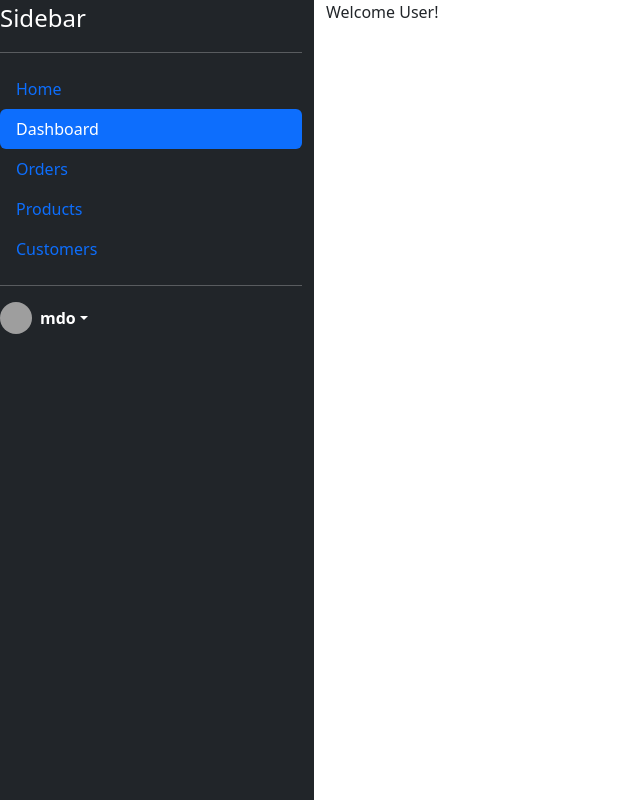
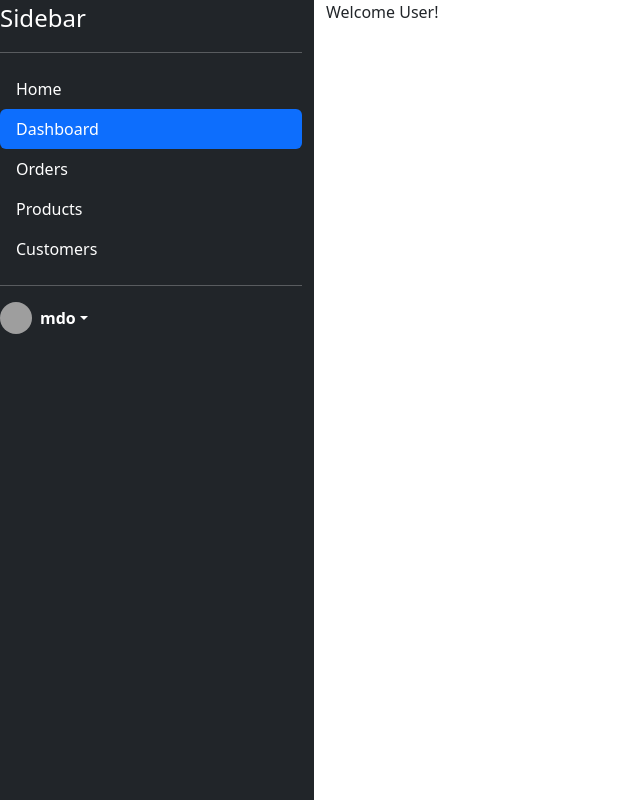
Before and after one commit to pablio1/ITELECT4, a React (Create React App) app: page /dashboard in a window 1280 px wide. Shown: the whole page, without its empty margins (0-640 px from the left). Built offline with nearby package versions, Linux system fonts and the light colour scheme; grey boxes are pictures that could not be loaded.

Commit message:
text-white

```diff
--- a/src/pages/Main/index.js
+++ b/src/pages/Main/index.js
@@ -30,35 +30,35 @@ handleClickSidebar = (pages) => {
     <ul class="nav nav-pills flex-column mb-auto">
       <li class="nav-item">
         <Link to="/home" onClick={() => this.handleClickSidebar('home')} Link style={{textDecoration: 'none'}}>
-            <div class={this.state.activePage === 'home' ? "nav-link active" : "nav-link"} aria-current="page">
+            <div class={this.state.activePage === 'home' ? "nav-link active" : "text-white nav-link"} aria-current="page">
             Home
             </div>
         </Link>
       </li>
       <li>
         <Link to="/dashboard" onClick={() => this.handleClickSidebar('dashboard')} Link style={{textDecoration: 'none'}}>
-            <div class={this.state.activePage === 'dashboard' ? "nav-link active" : "nav-link"}>
+            <div class={this.state.activePage === 'dashboard' ? "nav-link active" : "text-white nav-link"}>
             Dashboard
             </div>
         </Link>
       </li>
       <li>
         <Link to="/orders"  onClick={() => this.handleClickSidebar('orders')} Link style={{textDecoration: 'none'}}>
-            <div class={this.state.activePage === 'orders' ? "nav-link active" : "nav-link"}>
+            <div class={this.state.activePage === 'orders' ? "nav-link active" : "text-white nav-link"}>
             Orders
             </div>
         </Link>
       </li>
       <li>
         <Link to="/products"  onClick={() => this.handleClickSidebar('products')} Link style={{textDecoration: 'none'}}>
-            <div class={this.state.activePage === 'products' ? "nav-link active" : "nav-link"}>
+            <div class={this.state.activePage === 'products' ? "nav-link active" : "text-white nav-link"}>
             Products
             </div>
         </Link>
       </li>
       <li>
         <Link to="/customers"  onClick={() => this.handleClickSidebar('customers')} Link style={{textDecoration: 'none'}}>
-            <div class={this.state.activePage === 'customers' ? "nav-link active" : "nav-link"}>
+            <div class={this.state.activePage === 'customers' ? "nav-link active" : "text-white nav-link"}>
             Customers
             </div>
         </Link>
```
